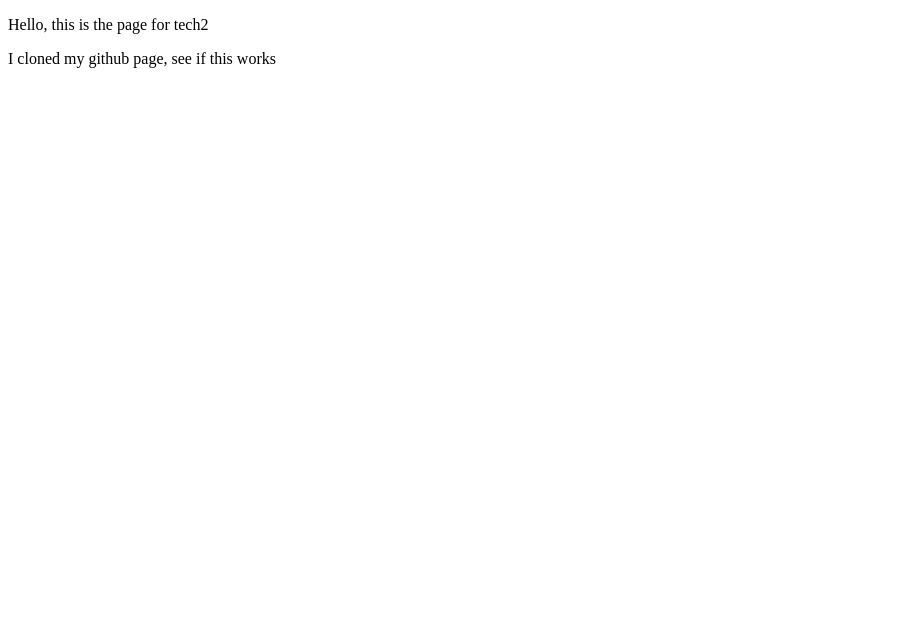
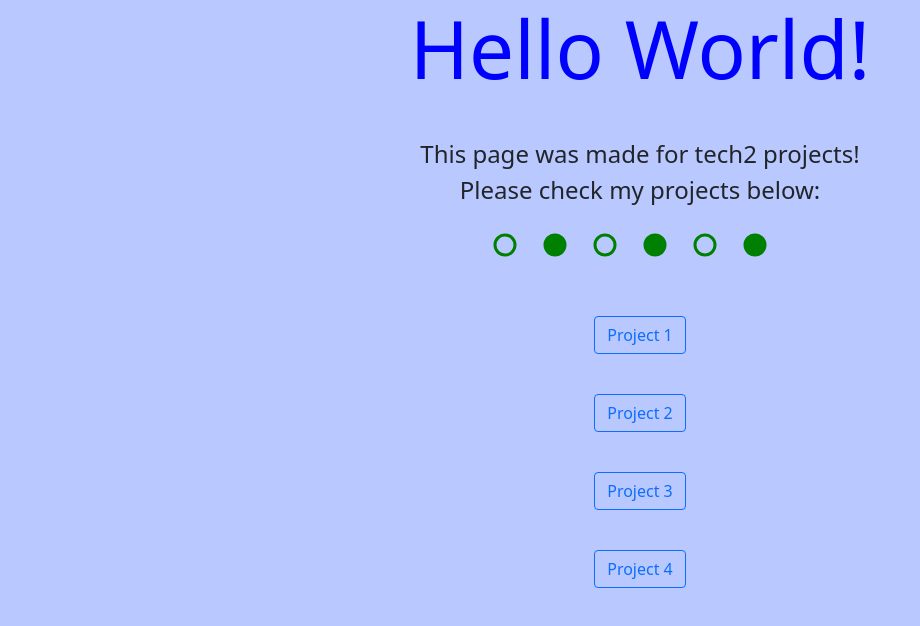
Before and after one commit to sihang-tech2/sihang-tech2.github.io, a plain HTML site: page index.html in a window 1280 px wide. Shown: the whole page, without its empty margins (0-920 px from the left). Drawn offline with nearby package versions, Linux system fonts and the light colour scheme.

Commit message:
style page

```diff
--- a/index.html
+++ b/index.html
@@ -1,12 +1,42 @@
 <!doctype html>
   <html>
     <head>
-      <title>Sihang Sun</title>
-
+      <title>Sihang Tech2 Projects</title>
+      <link href="https://cdn.jsdelivr.net/npm/bootstrap@5.0.2/dist/css/bootstrap.min.css" rel="stylesheet" integrity="sha384-EVSTQN3/azprG1Anm3QDgpJLIm9Nao0Yz1ztcQTwFspd3yD65VohhpuuCOmLASjC" crossorigin="anonymous">
+      <link rel="stylesheet" href="./style.css">
     </head>
 
     <body>
-      <p>Hello, this is the page for tech2 </p>
-      <p>I cloned my github page, see if this works</p>
+      <div class="container">
+        <div class="row">
+
+          <div class="col-sm">
+            <h1>Hello World!</h1>
+            <p id="line-one">This page was made for tech2 projects!</p>
+            <p>Please check my projects below:</p>
+            <p id="canvas">
+              <svg width="300" height="30">
+                <circle cx="15" cy="15" r="10" fill="transparent" stroke="green" stroke-width="3"/>
+                <circle cx="65" cy="15" r="10" fill="green" stroke="green" stroke-width="3"/>
+                <circle cx="115" cy="15" r="10" fill="transparent" stroke="green" stroke-width="3"/>
+                <circle cx="165" cy="15" r="10" fill="green" stroke="green" stroke-width="3"/>
+                <circle cx="215" cy="15" r="10" fill="transparent" stroke="green" stroke-width="3"/>
+                <circle cx="265" cy="15" r="10" fill="green" stroke="green" stroke-width="3"/>
+                <circle cx="315" cy="15" r="10" fill="transparent" stroke="green" stroke-width="3"/>
+            </svg>
+            </p>
+
+            <p>
+
+            <button type="button" class="btn btn-outline-primary">Project 1</button><br>
+            <button type="button" class="btn btn-outline-primary">Project 2</button><br>
+            <button type="button" class="btn btn-outline-primary">Project 3</button><br>
+            <button type="button" class="btn btn-outline-primary">Project 4</button>
+
+            </p>
+          </div>
+
+        </div>
+      </div>
     </body>
   </html>
--- /dev/null
+++ b/style.css
@@ -0,0 +1,37 @@
+html{
+    background-color:#b9c8ff;
+}
+
+.container {
+    background-color: #b9c8ff;
+
+}
+
+body{
+    background-color: #b9c8ff;
+}
+
+h1 {
+    text-align: center;
+    color: blue;
+    font-size: 5rem;
+}
+
+.col-sm p {
+    text-align: center;
+    font-size: 1.5rem;
+}
+
+#line-one {
+    margin-top: 5vh;
+    margin-bottom: 0;
+}
+
+#canvas {
+    margin-left: auto;
+    margin-right: auto;
+}
+
+button {
+    margin-top: 5vh;
+}
```
